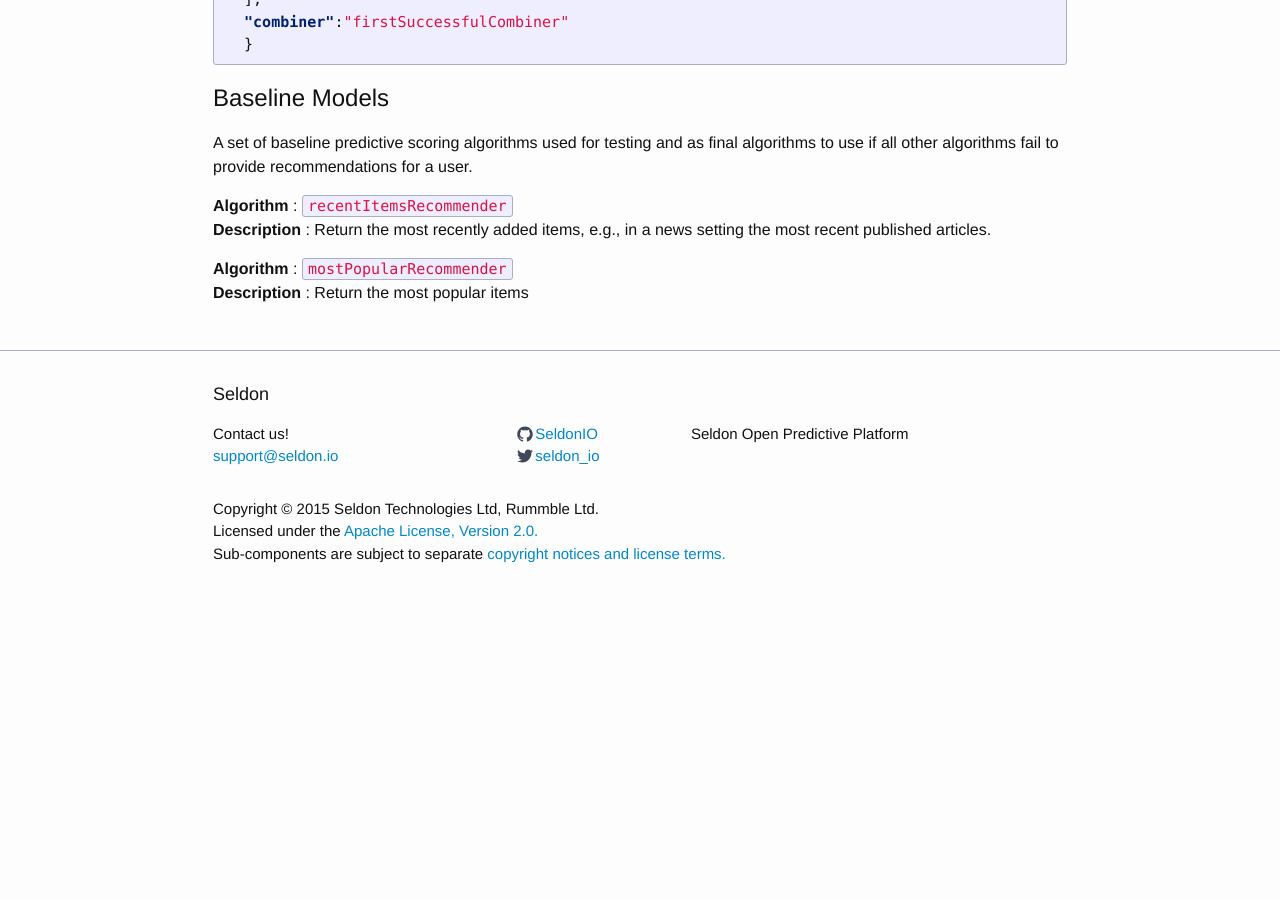
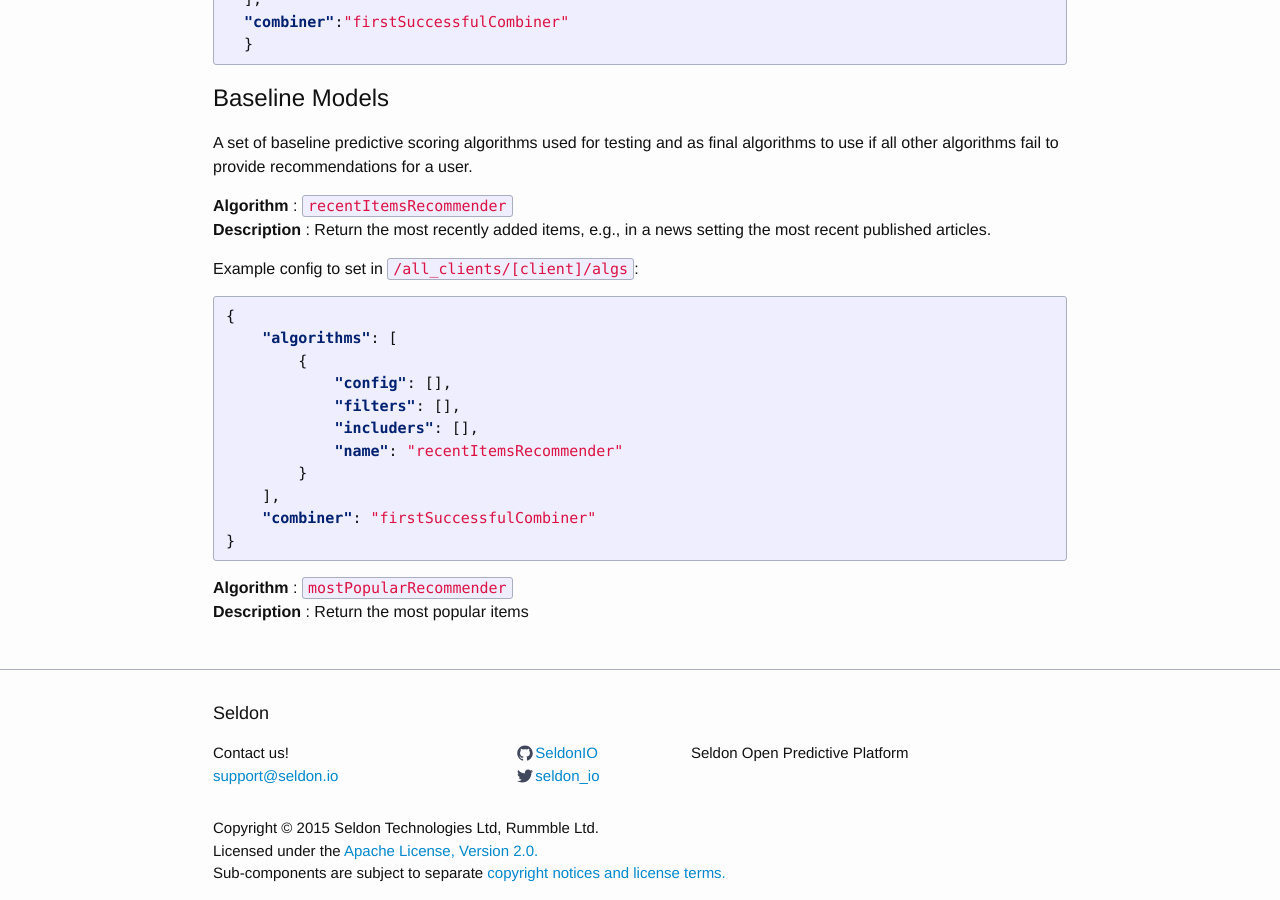
Before and after one commit to SeldonIO/seldonio.github.com, a Jekyll site: the page built from predictive-scoring.md, in a window 1280 px wide and 900 px high, scrolled down 5144 px. Built offline with Jekyll 4.4.1, drawn with Linux system fonts in a browser that asks for light colours; before the commit the page ends 5769 px from its top, so only the background shows below that; grey boxes are pictures that could not be loaded.

Commit message:
added example son for "recentItemsRecommender" docs

```diff
--- a/predictive-scoring.md
+++ b/predictive-scoring.md
@@ -253,5 +253,22 @@ A set of baseline predictive scoring algorithms used for testing and as final al
 **Algorithm** : `recentItemsRecommender`
 **Description** : Return the most recently added items, e.g., in a news setting the most recent published articles.
 
+Example config to set in `/all_clients/[client]/algs`:
+
+{% highlight json %}
+{
+    "algorithms": [
+        {
+            "config": [],
+            "filters": [],
+            "includers": [],
+            "name": "recentItemsRecommender"
+        }
+    ],
+    "combiner": "firstSuccessfulCombiner"
+}
+{% endhighlight %}
+
+
 **Algorithm** : `mostPopularRecommender`
 **Description** : Return the most popular items
```
